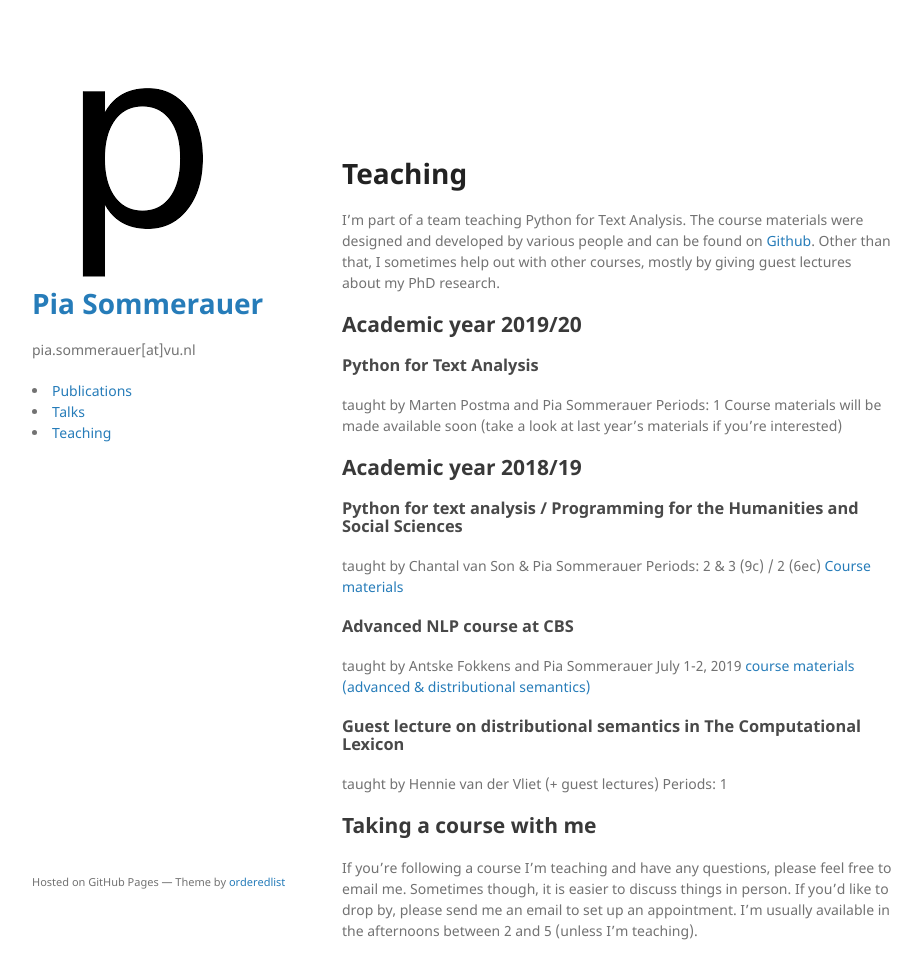
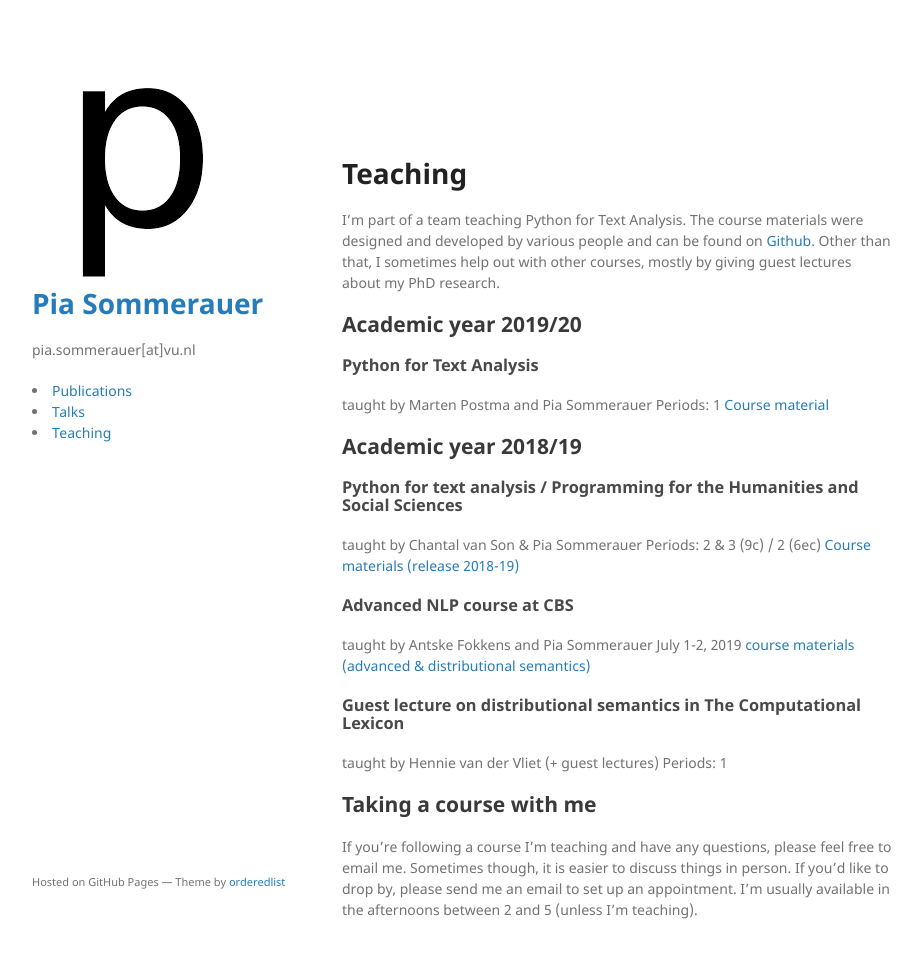
Before and after one commit to PiaSommerauer/PiaSommerauer.github.io, a Jekyll site: the page built from teaching.md, in a window 1280 px wide and 961 px high. Shown: the whole window, without its empty margins (178-1100 px from the left). Built offline with Jekyll 4.4.1, drawn with Linux system fonts in a browser that asks for light colours; our own code applies the rules of GitHub Pages for plain Markdown files.

```diff
--- a/teaching.md
+++ b/teaching.md
@@ -1,5 +1,4 @@
 # Teaching
-
 
 I'm part of a team teaching Python for Text Analysis. The course materials were designed and developed by various people and can be found on [Github](https://github.com/cltl/python-for-text-analysis). Other than that, I sometimes help out with other courses, mostly by giving guest lectures about my PhD research.
 
@@ -8,14 +7,14 @@ I'm part of a team teaching Python for Text Analysis. The course materials were
 ### Python for Text Analysis
 taught by Marten Postma and Pia Sommerauer
 Periods: 1
-Course materials will be made available soon (take a look at last year's materials if you're interested)
+[Course material](https://github.com/cltl/python-for-text-analysis)
 
 ## Academic year 2018/19
 
 ### Python for text analysis / Programming for the Humanities and Social Sciences
 taught by Chantal van Son & Pia Sommerauer
 Periods: 2 & 3 (9c) / 2 (6ec)
-[Course materials](https://github.com/cltl/python-for-text-analysis)
+[Course materials (release 2018-19)](https://github.com/cltl/python-for-text-analysis/releases/tag/2018-2019)
 
 ### Advanced NLP course at CBS
 taught by Antske Fokkens and Pia Sommerauer
```
Also changed, not shown: crowdproperties.md (added, +19 -0 lines), index.md (+2 -1 lines), 2 other files.
